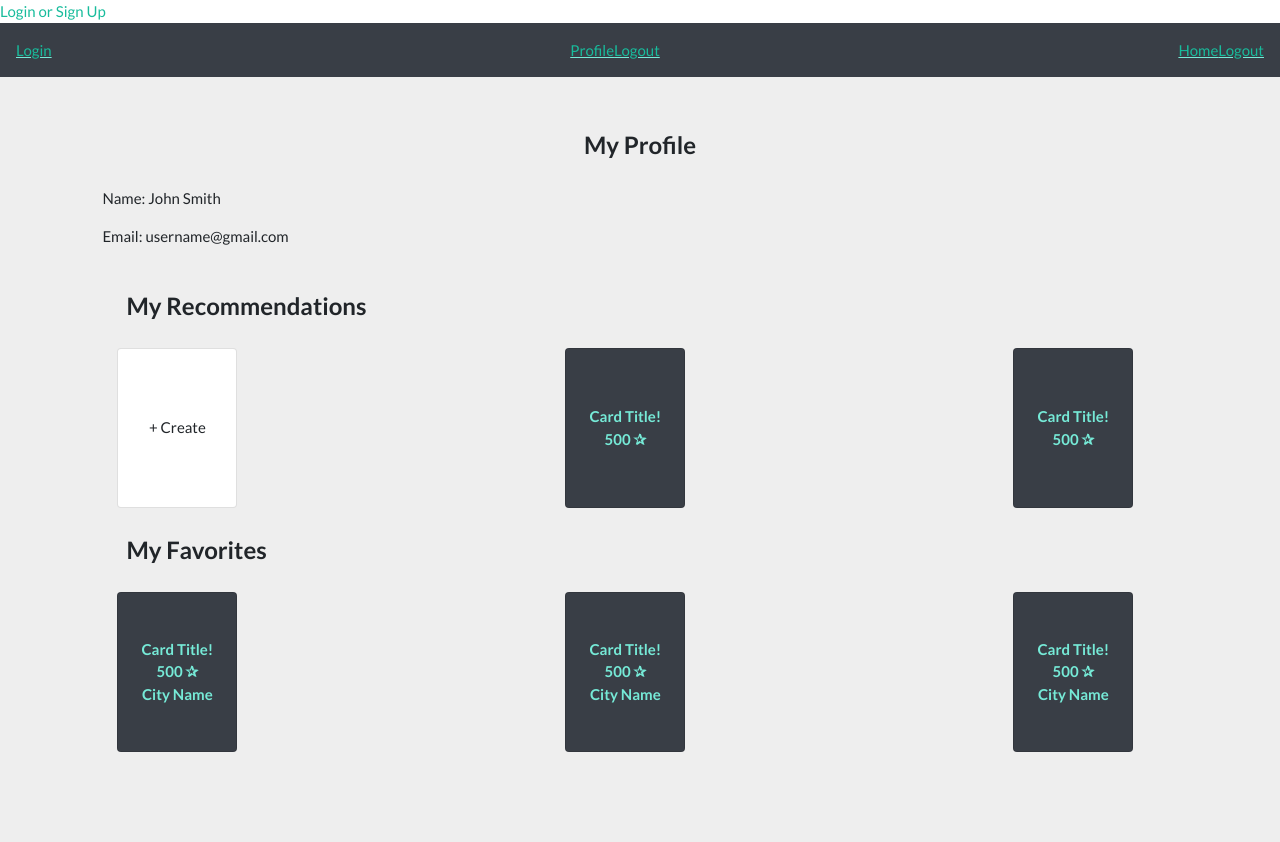
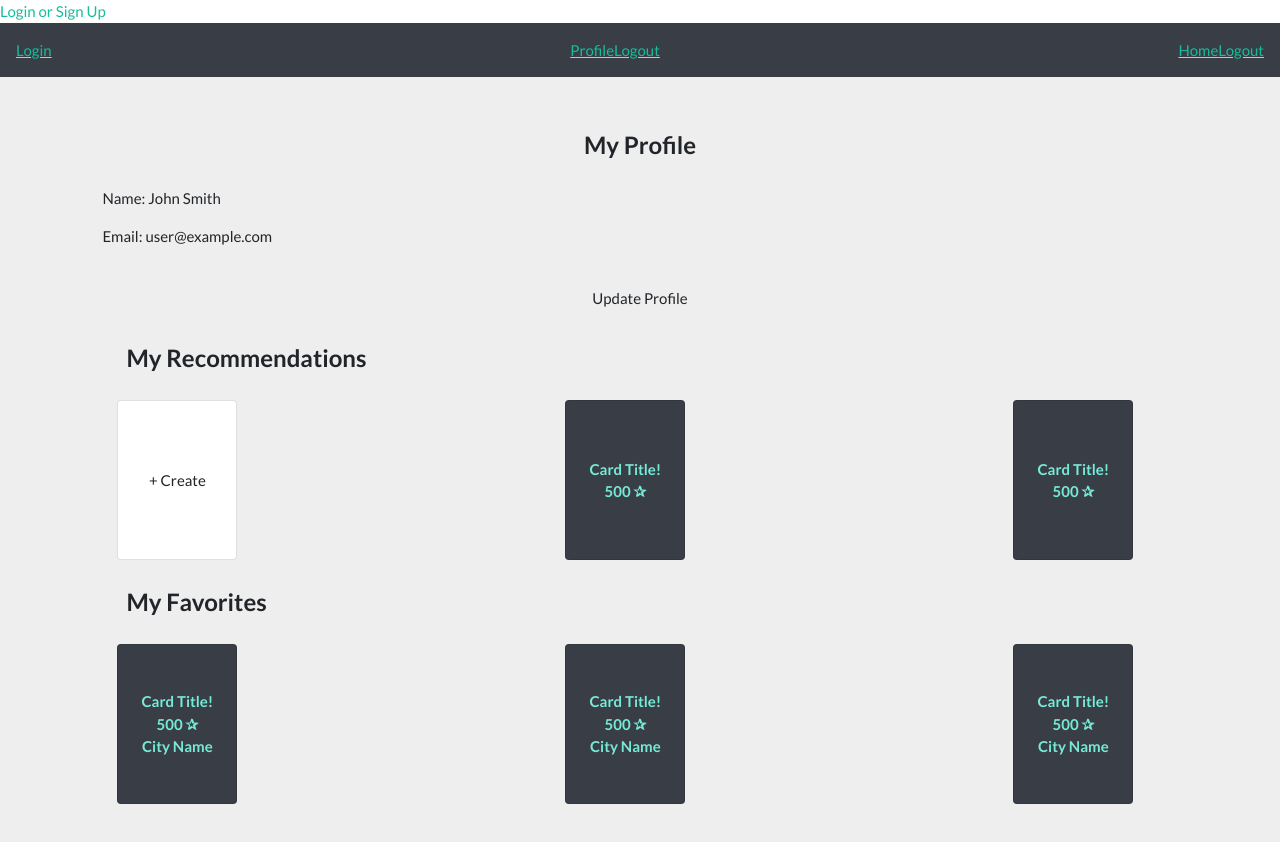
Before and after one commit to kristenpicard/Show-Me-The-City, a React (Create React App) app: page /profile in a window 1280 px wide. Shown: the top 842 px of the page. Built offline with nearby package versions, Linux system fonts and the light colour scheme; no server answers; sample sign-in values are in the browser's storage.

Commit message:
forgot to add button to update profile

```diff
--- a/src/pages/Profile.js
+++ b/src/pages/Profile.js
@@ -1,5 +1,8 @@
-import React from "react";
+import React, { useState } from "react";
+import { Card, Button, Alert } from "react-bootstrap";
+import { useAuth } from "../contexts/AuthContext";
 import NavBar from "../components/NavBar/index";
+import { Link } from "react-router-dom";
 import {
   CreateCard,
   GeneralContainer,
@@ -8,6 +11,10 @@ import {
 } from "../components/styling/style";
 
 const Profile = () => {
+
+  const [error, setError] = useState("");
+  const { currentUser } = useAuth()
+
   return (
     <>
       <NavBar />
@@ -16,9 +23,11 @@ const Profile = () => {
         <p>Name: John Smith</p>
         <i className="fas fa-edit"></i>
 
-        <p>Email: username@gmail.com</p>
+        <p>Email: {currentUser.email}</p>
         <i className="fas fa-edit"></i>
 
+
+        <Link to="/update-profile" className="btn btn primary w-100 mt-3">Update Profile</Link>
         <ProfileHeader classNameName="text-center">
           My Recommendations
         </ProfileHeader>
```
